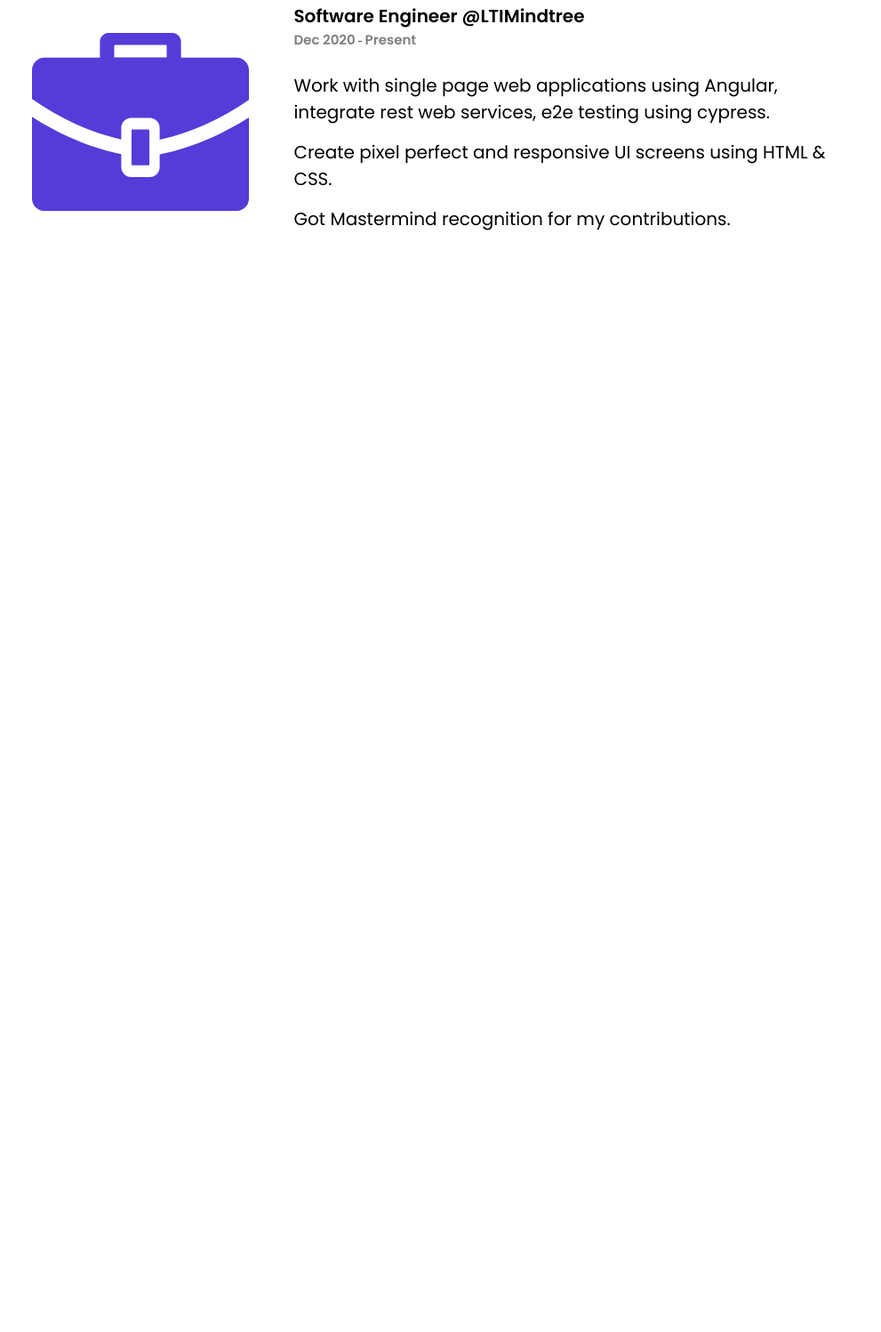
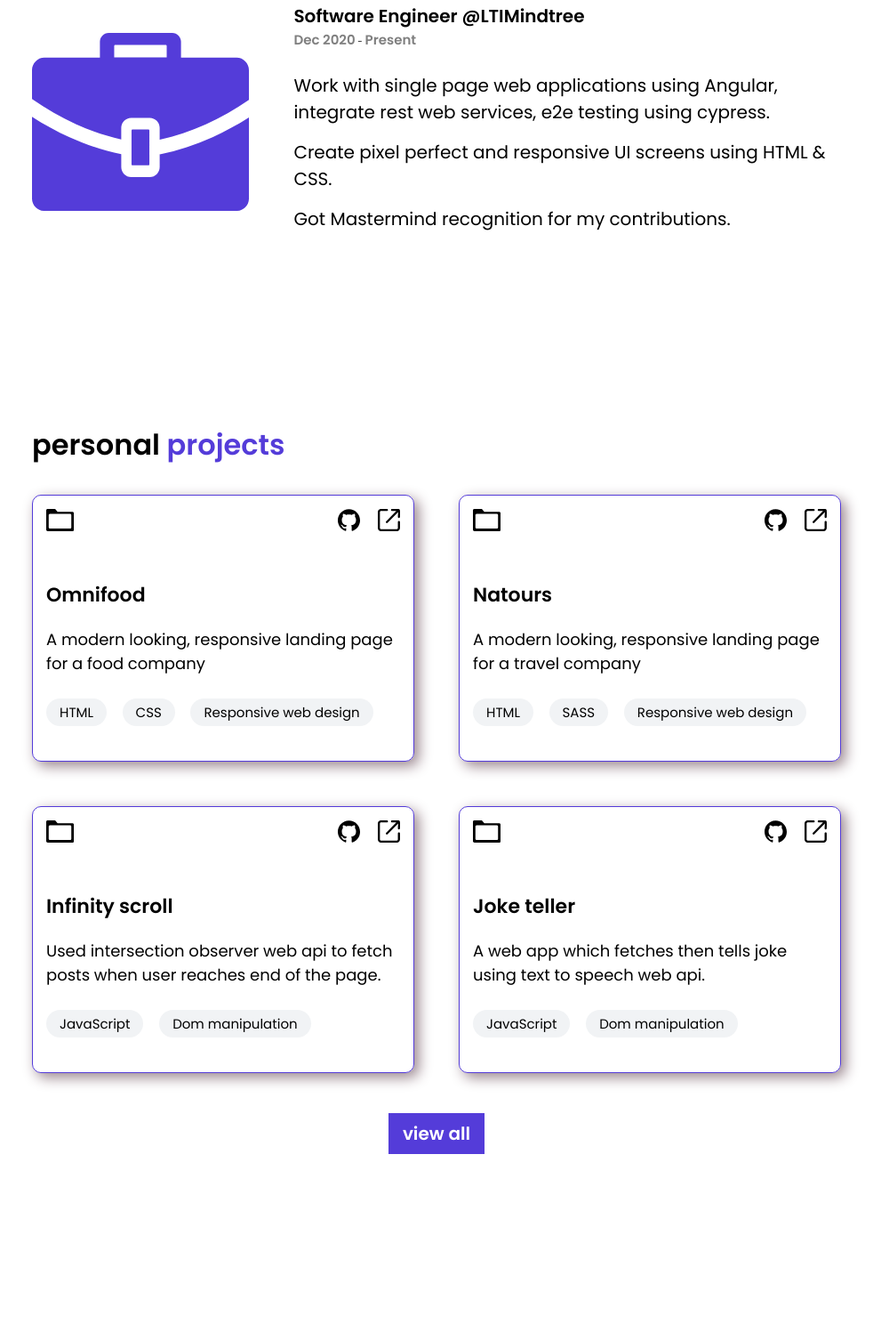
Before and after one commit to arpangodiyal/arpangodiyal.github.io, a website: page index.html in a window 1280 px wide. Shown: the part 1700-3197 px from the top of the page at 89% size, without its empty margins (149-1140 px from the left). Before the commit the page ends 2176 px from the top, so only its background shows below. Drawn offline with Linux system fonts and the light colour scheme.

Commit message:
Add personal projects section

```diff
--- a/index.html
+++ b/index.html
@@ -108,6 +108,92 @@
                 </div>
             </div>
         </section>
+        <section id="personal-projects" class="section-padding personal-projects">
+            <h2>personal <span class="color-primary">projects</span></h2>
+            <div class="personal-projects__container">
+                <article class="card">
+                    <div class="card__icon-container">
+                        <div>
+                            <img src="img/folder-line-icon.svg" alt="Folder">
+                        </div>
+                        <div>
+                            <img src="img/github-icon.svg" alt="Github">
+                            <img src="img/external-link-icon.svg" alt="External link to demo">
+                        </div>
+                    </div>
+                    <div class="card__details-container">
+                        <h4>Omnifood</h4>
+                        <p>A modern looking, responsive landing page for a food company</p>
+                        <div>
+                            <span class="tag">HTML</span>
+                            <span class="tag">CSS</span>
+                            <span class="tag">Responsive web design</span>
+                        </div>
+                    </div>
+                </article>
+                <article class="card">
+                    <div class="card__icon-container">
+                        <div>
+                            <img src="img/folder-line-icon.svg" alt="Folder">
+                        </div>
+                        <div>
+                            <img src="img/github-icon.svg" alt="Github">
+                            <img src="img/external-link-icon.svg" alt="External link to demo">
+                        </div>
+                    </div>
+                    <div class="card__details-container">
+                        <h4>Natours</h4>
+                        <p>A modern looking, responsive landing page for a travel company</p>
+                        <div>
+                            <span class="tag">HTML</span>
+                            <span class="tag">SASS</span>
+                            <span class="tag">Responsive web design</span>
+                        </div>
+                    </div>
+                </article>
+                <article class="card">
+                    <div class="card__icon-container">
+                        <div>
+                            <img src="img/folder-line-icon.svg" alt="Folder">
+                        </div>
+                        <div>
+                            <img src="img/github-icon.svg" alt="Github">
+                            <img src="img/external-link-icon.svg" alt="External link to demo">
+                        </div>
+                    </div>
+                    <div class="card__details-container">
+                        <h4>Infinity scroll</h4>
+                        <p>Used intersection observer web api to fetch posts when user reaches end of the page.</p>
+                        <div>
+                            <span class="tag">JavaScript</span>
+                            <span class="tag">Dom manipulation</span>
+                        </div>
+                    </div>
+                </article>
+                <article class="card">
+                    <div class="card__icon-container">
+                        <div>
+                            <img src="img/folder-line-icon.svg" alt="Folder">
+                        </div>
+                        <div>
+                            <img src="img/github-icon.svg" alt="Github">
+                            <img src="img/external-link-icon.svg" alt="External link to demo">
+                        </div>
+                    </div>
+                    <div class="card__details-container">
+                        <h4>Joke teller</h4>
+                        <p>A web app which fetches then tells joke using text to speech web api.</p>
+                        <div>
+                            <span class="tag">JavaScript</span>
+                            <span class="tag">Dom manipulation</span>
+                        </div>
+                    </div>
+                </article>
+            </div>
+            <div class="flex-row flex-center view-all">
+                <a href="#" class="link link--primary">view all</a>
+            </div>
+        </section>
         <section class="section-padding"></section>
     </main>
 </body>
--- /dev/null
+++ b/sass/components/_card.scss
@@ -0,0 +1,47 @@
+.card {
+  height: 30rem;
+  // width: 35rem;
+  display: flex;
+  flex-direction: column;
+  border-radius: 10px;
+  padding: 1.5rem;
+  border: 1px solid $color-primary;
+  box-shadow: 5px 5px 15px 0 rgba(153,133,141,1);
+
+  &__icon-container {
+    display: flex;
+    justify-content: space-between;
+    margin-bottom: 5rem;
+
+    img {
+      height: 25px;
+    }
+
+    div:nth-of-type(2) {
+      display: flex;
+      gap: 2rem
+    }
+  }
+
+  &__details-container {
+    h4 {
+      font-weight: $font-weight-semibold;
+      font-size: 2.2rem;
+      margin-bottom: 2rem;
+    }
+
+    p {
+      font-size: 1.8rem;
+      margin-bottom: 3rem;
+    }
+
+    .tag {
+      background-color: $color-light-gray;
+      border-radius: 5000px;
+      padding: 5px 15px;
+      margin-right: 15px;
+      font-size: $font-size-sm;
+      font-weight: $font-weight-regular;
+    }
+  }
+}
--- a/sass/components/_experience.scss
+++ b/sass/components/_experience.scss
@@ -7,11 +7,6 @@
 
     img {
       height: 20rem;
-    }
-
-    h3 {
-      font-weight: $font-weight-semibold;
-      font-size: $font-size-md;
     }
 
     .work-duration {
--- /dev/null
+++ b/sass/components/_personal-projects.scss
@@ -0,0 +1,11 @@
+.personal-projects {
+  &__container {
+    display: grid;
+    grid-template-columns: repeat(2, 1fr);
+    gap: 5rem;
+  }
+
+  .view-all {
+    margin-top: 4.5rem;
+  }
+}
--- a/sass/global/_global.scss
+++ b/sass/global/_global.scss
@@ -37,3 +37,13 @@ h2 {
   font-weight: $font-weight-semibold;
   margin-bottom: 3.2rem;
 }
+
+h3 {
+  font-weight: $font-weight-semibold;
+  font-size: $font-size-md;
+}
+
+p {
+  font-size: $font-size-md;
+  font-weight: $font-weight-regular;
+}
--- a/sass/main.scss
+++ b/sass/main.scss
@@ -6,3 +6,5 @@
 @import './components/about-me';
 @import './components/skills';
 @import './components/experience';
+@import './components/personal-projects';
+@import './components/card';
--- a/sass/variables/_colors.scss
+++ b/sass/variables/_colors.scss
@@ -2,3 +2,4 @@ $color-primary: #543cd9;
 $color-secondary: #0A0430;
 $color-gray: #7f7f7f;
 $color-white: #fff;
+$color-light-gray: #f1f3f5
```
Also changed, not shown: css/style.css, img/external-link-icon.svg (added), img/folder-line-icon.svg (added), 1 other file.
